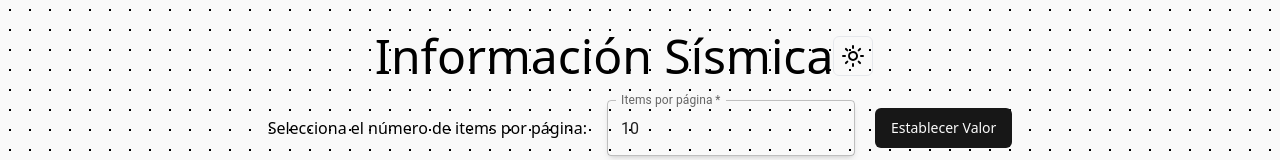
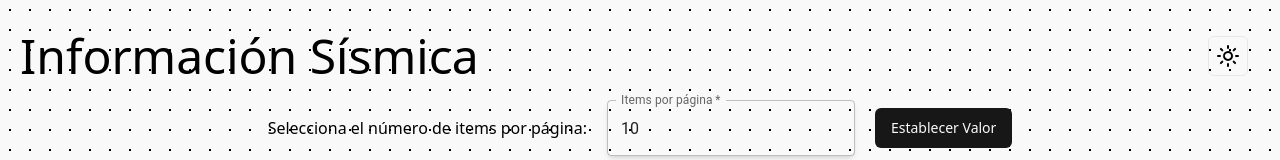
Before and after one commit to alejosoldp97/PruebaTecnicaFront, a React (Vite) app: page / in a window 1280 px wide. Shown: the top 160 px of the page. Built offline with nearby package versions, Linux system fonts and the light colour scheme; no server answers.

Commit message:
Modo oscuro para MUI components

```diff
--- a/src/components/Header.jsx
+++ b/src/components/Header.jsx
@@ -1,13 +1,19 @@
-import { TextField } from '@mui/material'
+import { TextField, ThemeProvider, createTheme } from '@mui/material'
 import React from 'react'
 import { Button } from '../src/components/ui/button'
 import { IconMoon, IconSunHigh } from '@tabler/icons-react'
 
 const Header = ({handleItemsChange, handleSumbitItems, error, setTheme, theme}) => {
+    const themeConfig = createTheme({
+        palette: {
+          mode: theme,
+        },
+      });
+
   return (
     <div>
-    <div className=' flex justify-center items-center'>
-        <h1 className=' text-5xl mt-8 text-center'>Información Sísmica</h1>
+    <div className=' flex justify-between items-center'>
+        <h1 className=' text-5xl mt-8 text-center ml-5'>Información Sísmica</h1>
         <Button
         variant="ghost"
         size="icon"
@@ -21,6 +27,7 @@ const Header = ({handleItemsChange, handleSumbitItems, error, setTheme, theme})
       </div>
       <div className=' mt-5 flex items-center justify-center gap-5'>
         <span className=' '>Selecciona el número de items por página: </span>
+        <ThemeProvider theme={themeConfig}>
         <TextField className="text-white border border-white rounded-md px-4 py-2 shadow-md bg-transparent"
             type="number"
             onChange={(e) => handleItemsChange(e)}
@@ -30,6 +37,7 @@ const Header = ({handleItemsChange, handleSumbitItems, error, setTheme, theme})
             label="Items por página"
             defaultValue={10}
           />
+          </ThemeProvider>
           <Button onClick={() => handleSumbitItems()}>Establecer Valor</Button>
     </div>
     </div>
```
